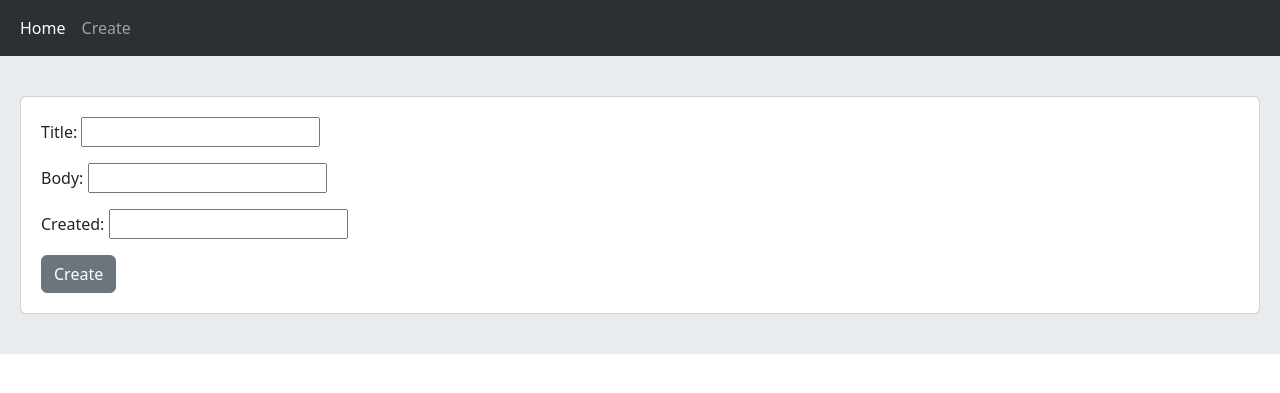
After one commit to atefeharabi/Todo, a Django app: page /create/ in a window 1280 px wide. The commit adds this page. Shown: the top 393 px of the page. Run offline with Django 4.2, Linux system fonts and the light colour scheme.

Commit message:
011: create todo to database was added

```diff
--- /dev/null
+++ b/Home/forms.py
@@ -0,0 +1,7 @@
+from django import forms
+
+
+class TodoCreateForm(forms.Form):
+    title = forms.CharField()
+    body = forms.CharField()
+    created = forms.DateTimeField()
--- a/Home/urls.py
+++ b/Home/urls.py
@@ -6,4 +6,5 @@ urlpatterns = [
     path('', home, name='home'),
     path('detail/<int:todo_id>/', detail, name='details'),
     path('delete/<int:todo_id>/', delete, name='delete'),
+    path('create/', create, name='create'),
 ]
--- a/Home/views.py
+++ b/Home/views.py
@@ -1,6 +1,7 @@
 from django.shortcuts import render, redirect
 from django.contrib import messages
 from .models import Todo
+from .forms import TodoCreateForm
 
 
 def home(request):
@@ -17,3 +18,16 @@ def delete(request, todo_id):
     Todo.objects.get(id=todo_id).delete()
     messages.success(request, 'Todo deleted successfully', 'success')
     return redirect('home')
+
+
+def create(request):
+    if request.method == 'POST':
+        form = TodoCreateForm(request.POST)
+        if form.is_valid():
+            cd = form.cleaned_data
+            Todo.objects.create(title=cd['title'], body=cd['body'], created=cd['created'])
+            messages.success(request, "Todo created successfully", 'success')
+            return redirect('home')
+    else:
+        form = TodoCreateForm()
+    return render(request, 'create.html', {'form': form})
--- a/templates/base.html
+++ b/templates/base.html
@@ -16,6 +16,11 @@
             margin-bottom: 20px;
             background-color: #e9ecef;
         }
+        .create{
+            padding: 20px;
+            margin-top: 20px;
+            margin-bottom: 20px;
+        }
     </style>
 </head>
 <body>
--- /dev/null
+++ b/templates/create.html
@@ -0,0 +1,10 @@
+{% extends 'base.html' %}
+    {% block content %}
+        <div class="card create">
+            <form action="" method="post">
+                {% csrf_token %}
+                {{ form.as_p }}
+                <input class="btn btn-secondary" type="submit" value="Create">
+            </form>
+        </div>
+    {% endblock content %}
--- a/templates/navbar.html
+++ b/templates/navbar.html
@@ -1,5 +1,7 @@
 <nav class="navbar navbar-expand-lg bg-body-tertiary bg-dark" data-bs-theme="dark">
     <div class="container-fluid">
-        <a class="navbar-brand" href="{% url 'home' %}">Home</a>
+        <div class="navbar-nav">
+        <a class="nav-link active" aria-current="page" href="{% url 'home' %}">Home</a>
+        <a class="nav-link" href="{% url 'create' %}">Create</a>
     </div>
 </nav>
```
